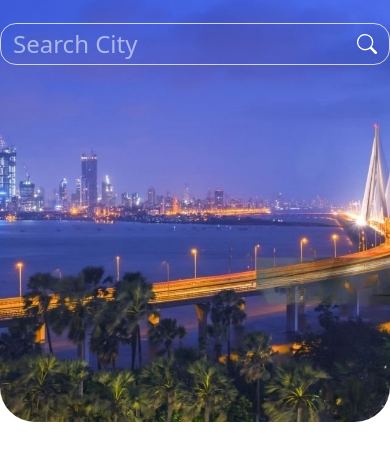
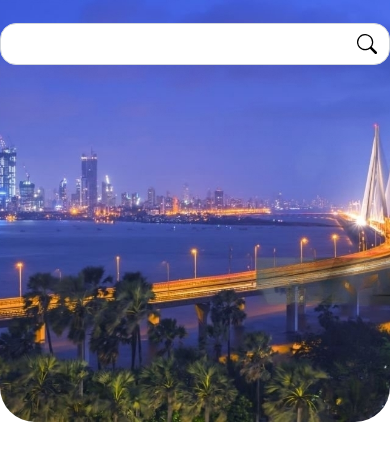
Before and after one commit to RadheshamMalaji/weather-app, a Next.js app: page / in a window 390 px wide. Shown: the top 460 px of the page. Built offline with nearby package versions, Linux system fonts and the light colour scheme.

Commit message:
search bar fix

```diff
--- a/src/app/page.js
+++ b/src/app/page.js
@@ -16,10 +16,12 @@ export default function Home() {
     setLoading(true);
     axios.get(url).then((response) => {
       setWeather(response.data)
+      setLoading(false)
     }).catch(error=>{
       alert("invalid input")
+      setLoading(false)
     })
-    setLoading(false)
+
   }
   console.log(city)
   const url = `https://api.openweathermap.org/data/2.5/weather?q=${city}&units=metric&appid=${process.env.NEXT_PUBLIC_WEATHER_KEY}`
@@ -34,26 +36,25 @@ export default function Home() {
 
         </div>
       <div className='bg-img sm:w-[500px] h-[50%] lg:w-full m-auto text-white z-10'>
-        <div className='flex h-[20%] pt-1 sm:justify-between lg:justify-end items-center'>
+        <div className='flex h-[20%] pt-1 justify-center lg:justify-end items-center'>
         <form
             onSubmit={featchWeather}
-            className='flex justify-between items-center sm:w-full lg:w-[400px] sm:m-auto lg:m-[0px] p-1 pr-3 pl-3 bg-transparent border border-gray-300 text-white rounded-2xl'>
+            className='flex justify-between items-center w-full lg:w-[400px] p-1 pr-3 pl-3 bg-white border border-gray-300 rounded-2xl'>
           <div>
           <input
             value={city.toUpperCase()}
             onChange={(e)=>setCity(e.target.value)}
-            className='bg-transparent border-none w-[100%] text-white focus:outline-none text-2xl placeholder:text-white/55'
+            className='bg-white border-none w-[100%] text-black focus:outline-none text-2xl placeholder:text-white/55'
             type={"text"}
             placeholder="Search City"/>
           </div>
-          <button onClick={featchWeather}><BsSearch size={20}/></button>
+          <button onClick={featchWeather}><BsSearch color="black" size={20}/></button>
         </form>
         </div>
         <div className='block h-[80%]'>
              {weather.main && <Weather data={weather}/>}
         </div>
       </div>
-
     </div>
   );
       }
--- a/src/components/Spinner.js
+++ b/src/components/Spinner.js
@@ -3,7 +3,9 @@ import React from 'react'
 import Loader from "../img/loader.gif"
 const Spinner = () => {
   return (
+    <div className='h-[100vh] flex justify-center items-center'>
     <Image className="w-[200px] m-auto block " src={Loader} alt="Loading..."/>
+    </div>
   )
 }
 
```
